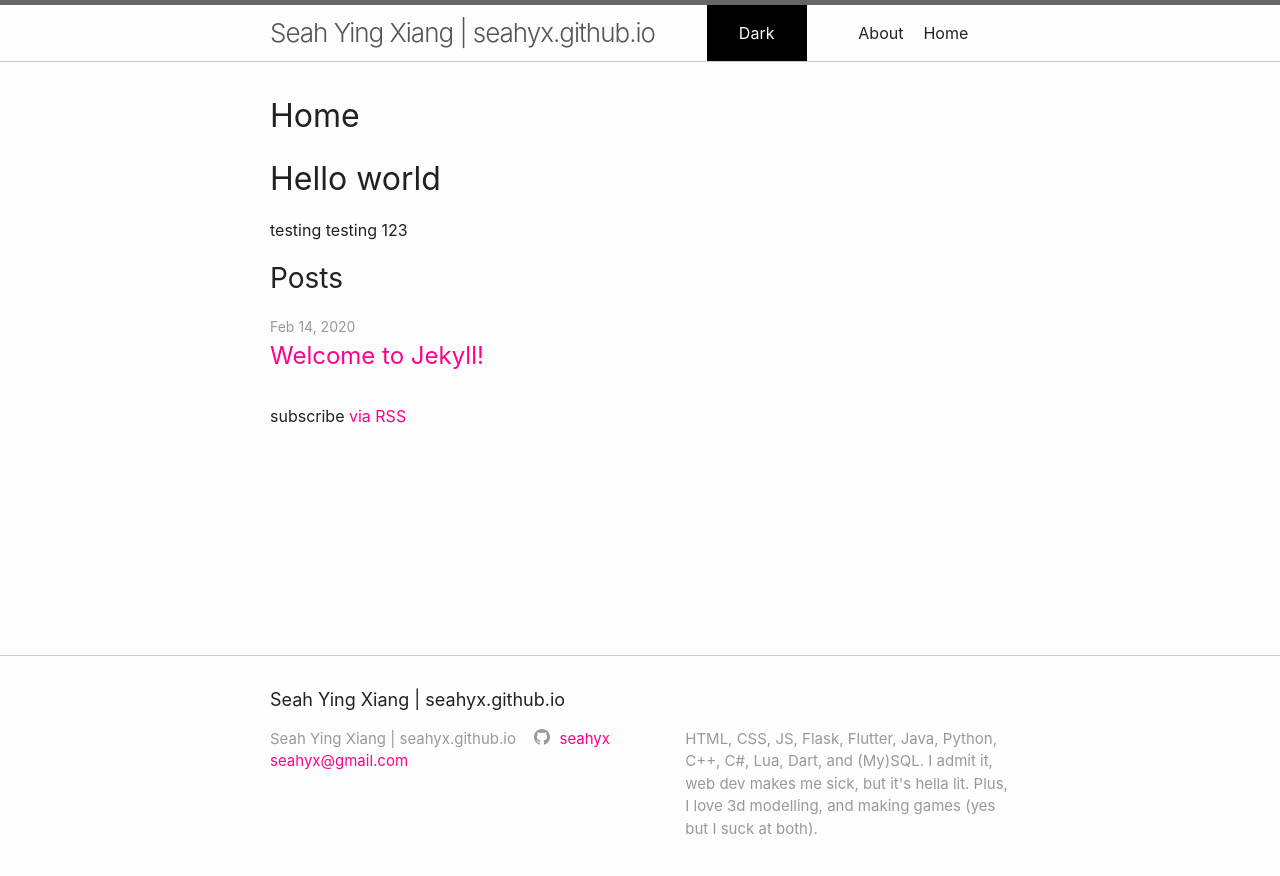
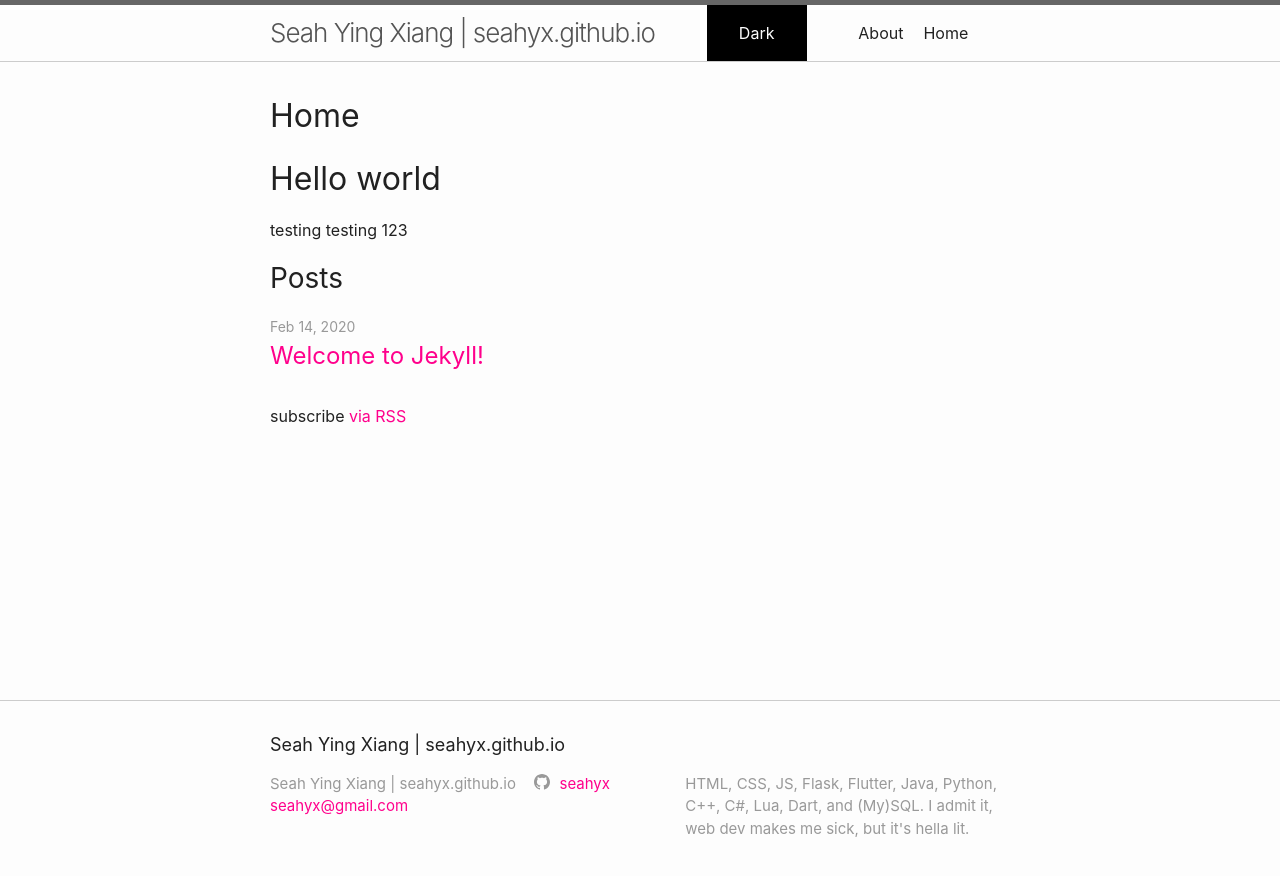
Before and after one commit to seahyx/seahyx.github.io, a Jekyll site: the page built from index.md, in a window 1280 px wide. Shown: the top 876 px of the page. Built offline with Jekyll 4.4.1, drawn with Linux system fonts in a browser that asks for light colours.

Commit message:
Updated description

```diff
--- a/_config.yml
+++ b/_config.yml
@@ -2,7 +2,7 @@ theme: minima
 title: Seah Ying Xiang | seahyx.github.io
 email: seahyx@gmail.com
 github_username: seahyx
-description: HTML, CSS, JS, Flask, Flutter, Java, Python, C++, C#, Lua, Dart, and (My)SQL. I admit it, web dev makes me sick, but it's hella lit. Plus, I love 3d modelling, and making games (yes but I suck at both).
+description: HTML, CSS, JS, Flask, Flutter, Java, Python, C++, C#, Lua, Dart, and (My)SQL. I admit it, web dev makes me sick, but it's hella lit.
 baseurl: '/'
 url: 'localhost:4000'
 google_site_verification: rcn0W-VkKUx63rQ2laiQ8rV2nbHcoeB8z0htPVaTmR4
```
